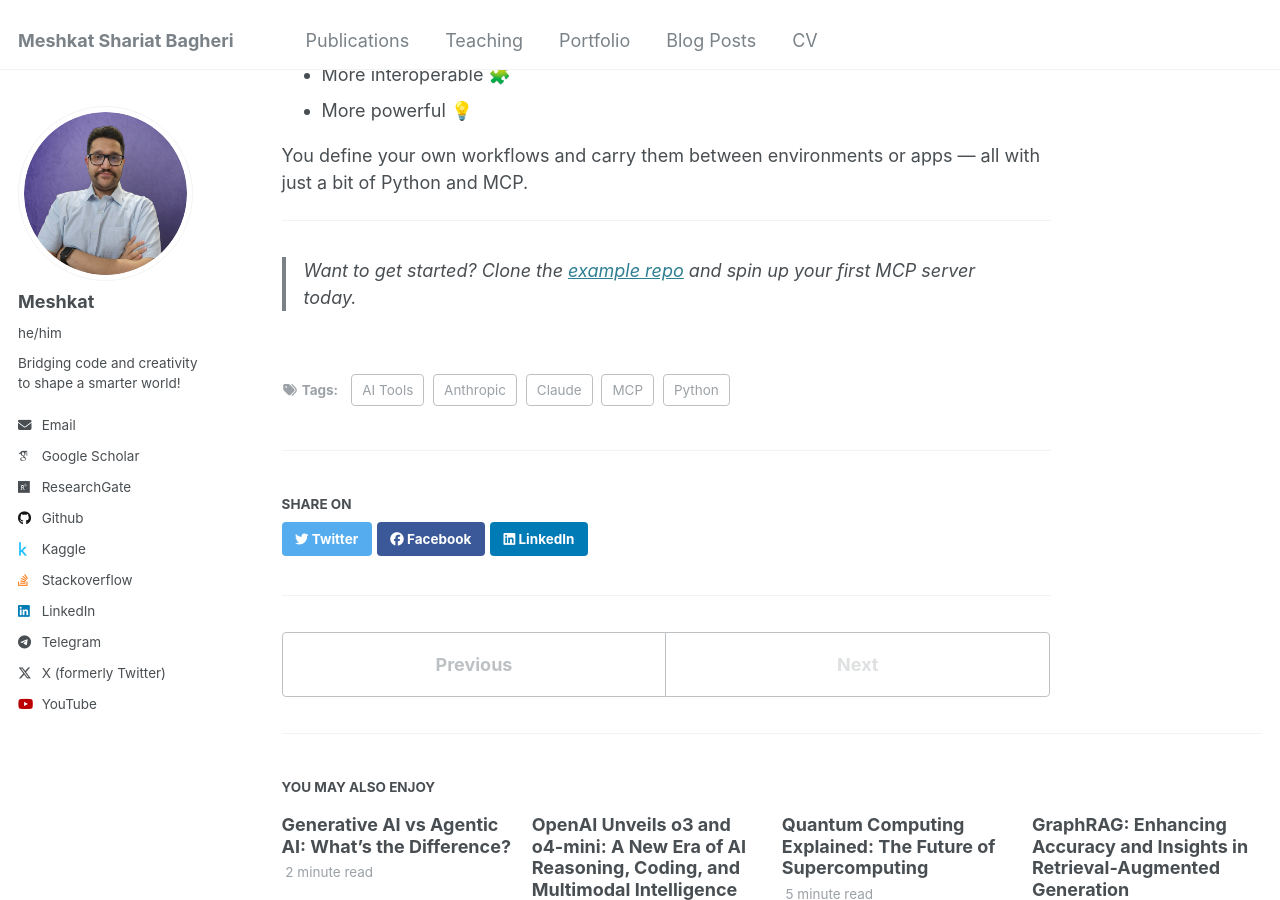
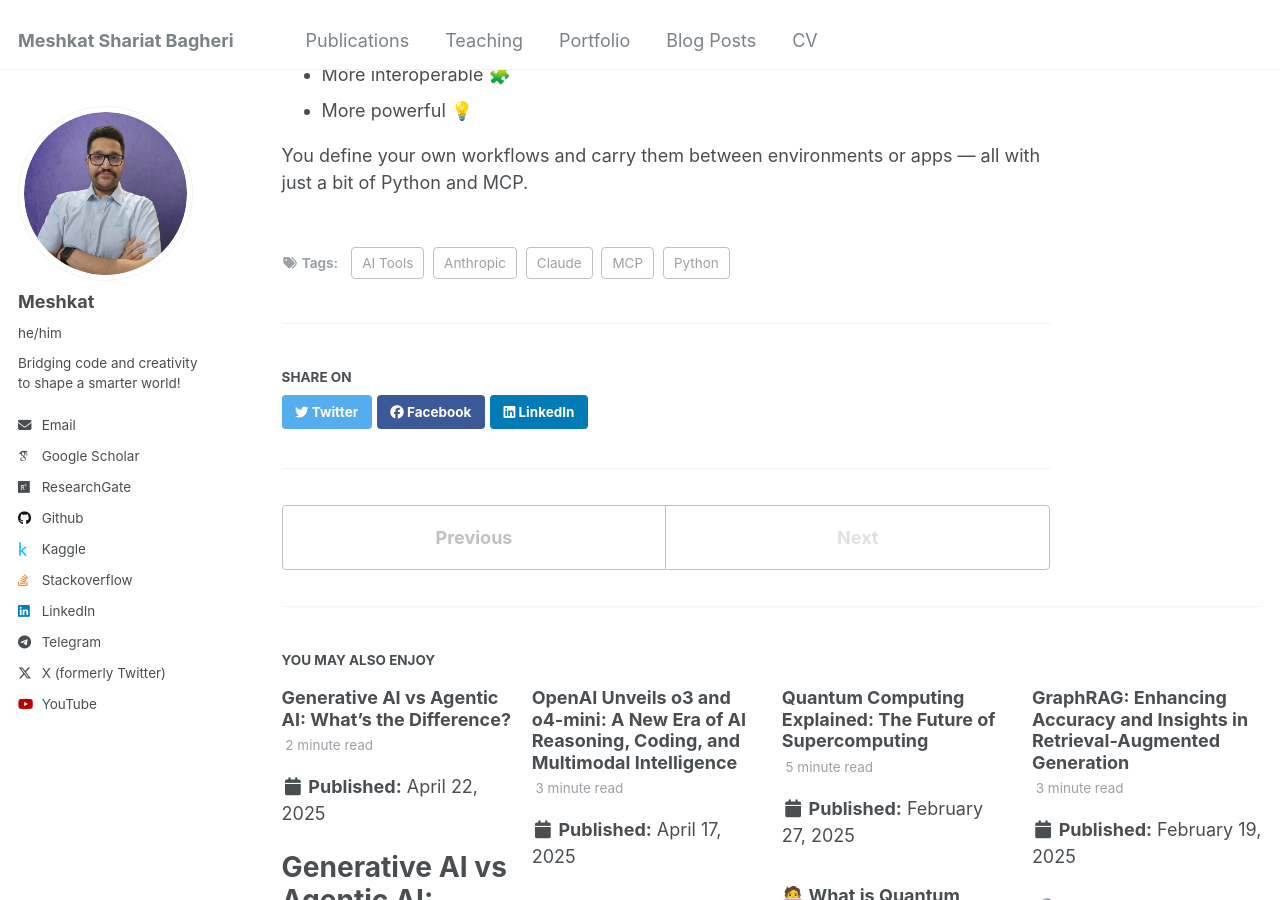
Before and after one commit to MeshkatShB/meshkatshb.github.io, a Jekyll site: the page built from _posts/2025-05-02-mcp-python-introduction.md, in a window 1280 px wide and 900 px high, scrolled down 3112 px. Built offline with Jekyll 4.4.1, drawn with Linux system fonts in a browser that asks for light colours; some web fonts are replaced; some of the changed lines change nothing that is shown.

Commit message:
hotfix: update path to anthropic github repository for python sdk

```diff
--- a/_posts/2025-05-02-mcp-python-introduction.md
+++ b/_posts/2025-05-02-mcp-python-introduction.md
@@ -76,7 +76,7 @@
 
 ## Example: MCP Server with Python
 
-Using Anthropic’s [Python SDK](https://github.com/anthropics/devtools), you can spin up a server that connects tools to Claude Desktop.
+Using Anthropic’s [Python SDK](https://github.com/anthropics/anthropic-sdk-python), you can spin up a server that connects tools to Claude Desktop.
 
 ### Steps:
 
@@ -114,7 +114,3 @@
 - More powerful 💡
 
 You define your own workflows and carry them between environments or apps — all with just a bit of Python and MCP.
-
----
-
-> Want to get started? Clone the [example repo](https://github.com/anthropics/devtools) and spin up your first MCP server today.
```
